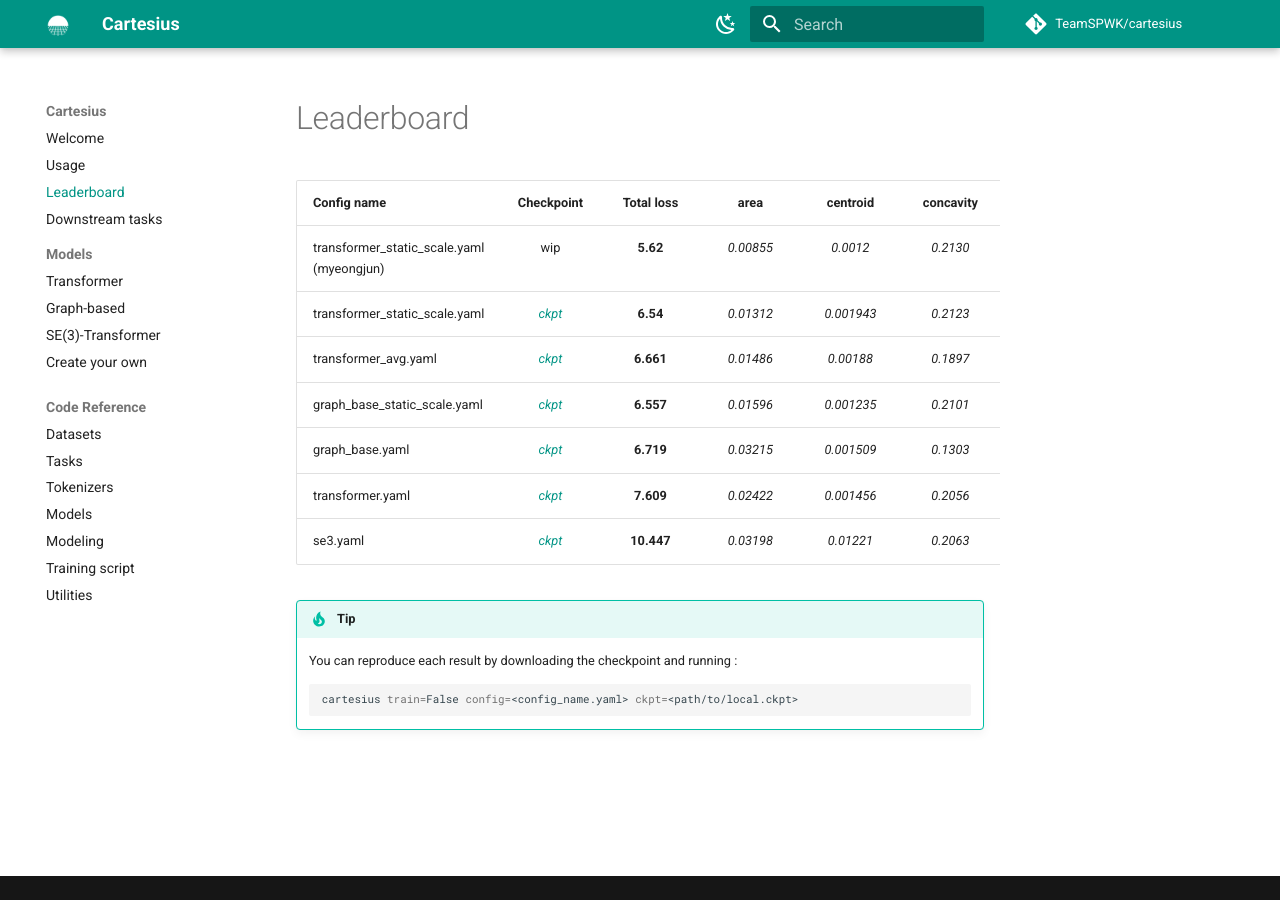
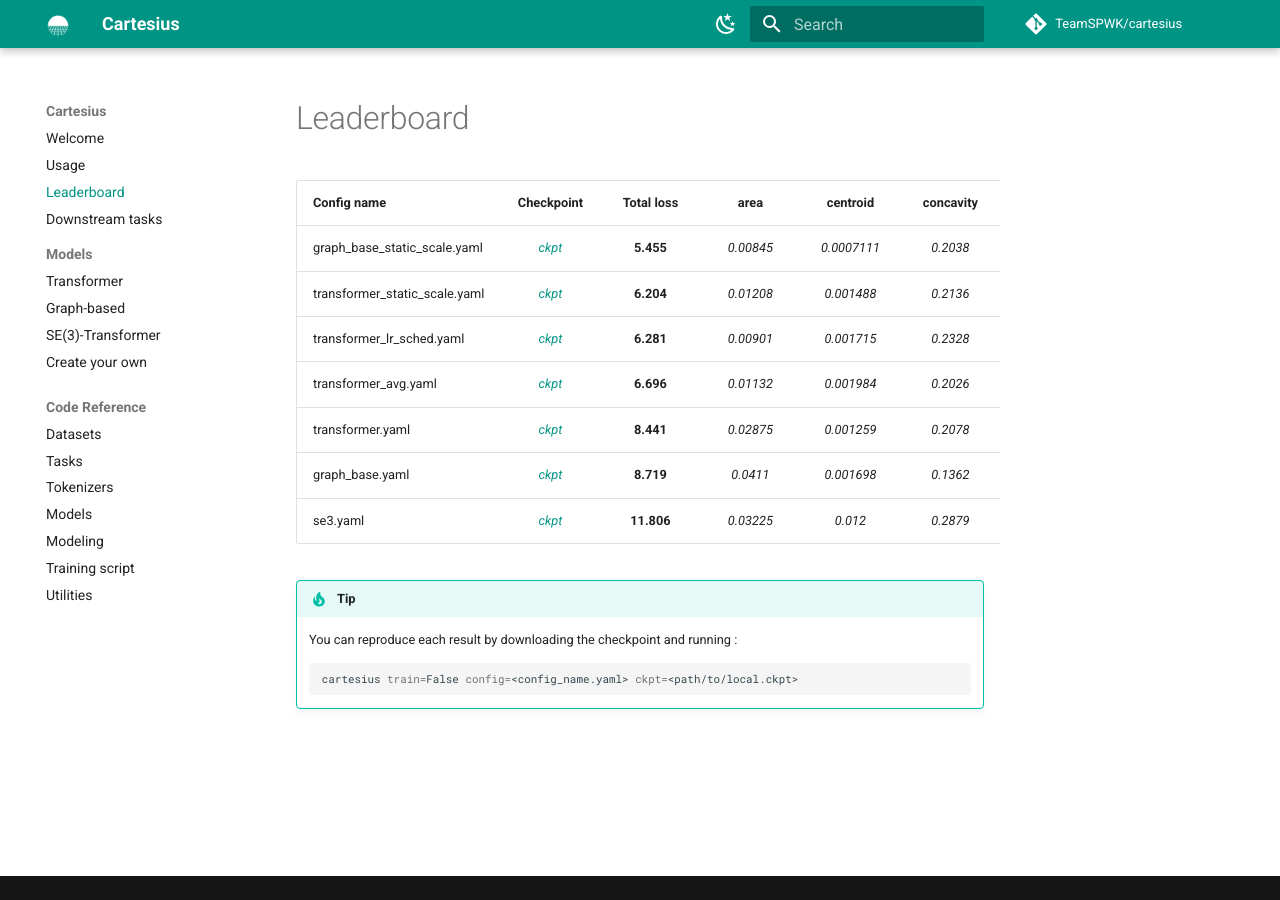
Before and after one commit to TeamSPWK/cartesius, an MkDocs documentation site: the page built from docs/leaderboard.md, in a window 1280 px wide. Built offline with MkDocs 1.6.1 and Material for MkDocs 9.7.7, drawn with Linux system fonts in a browser that asks for light colours; comment, search, counter and statistics services are not loaded.

Commit message:
:zap: Update leaderboard with retrained ckpt (using 1 FC layer)

```diff
--- a/docs/leaderboard.md
+++ b/docs/leaderboard.md
@@ -2,13 +2,13 @@
 
 | Config name                   |                                                           Checkpoint                                                          | Total loss |    area   |  centroid  | concavity |  min_clear | perimeter | size       |
 | ----------------------------- | :---------------------------------------------------------------------------------------------------------------------------: | :--------: | :-------: | :--------: | :-------: | :--------: | :-------: | ---------- |
-| transformer_static_scale.yaml (myeongjun) | wip |  **5.62**  | *0.00855* | *0.0012* |  *0.2130* | *0.00563* |  *0.1383* | *0.004* |
-| transformer_static_scale.yaml | [*ckpt*](https://github.com/TeamSPWK/cartesius/releases/download/untagged-79e7436c9dd96892b8d4/transformer_static_scale.ckpt) |  **6.54**  | *0.01312* | *0.001943* |  *0.2123* | *0.006937* |  *0.3726* | *0.007476* |
-| transformer_avg.yaml | [*ckpt*](https://github.com/TeamSPWK/cartesius/releases/download/untagged-32af8f4a17698334ff61/transformer_avg.ckpt) |  **6.661**   | _0.01486_ | _0.00188_ |   _0.1897_  |  _0.008232_  |   _0.732_  | _0.007794_ |
-| graph_base_static_scale.yaml  |  [*ckpt*](https://github.com/TeamSPWK/cartesius/releases/download/untagged-79e7436c9dd96892b8d4/graph_base_static_scale.ckpt) |  **6.557** | *0.01596* | *0.001235* |  *0.2101* | *0.002985* |  *0.2356* | *0.008056* |
-| graph_base.yaml               |        [*ckpt*](https://github.com/TeamSPWK/cartesius/releases/download/untagged-79e7436c9dd96892b8d4/graph_base.ckpt)        |  **6.719** | *0.03215* | *0.001509* |  *0.1303* |   *0.013*  |  *0.5147* | *0.000932* |
-| transformer.yaml              |        [*ckpt*](https://github.com/TeamSPWK/cartesius/releases/download/untagged-79e7436c9dd96892b8d4/transformer.ckpt)       |  **7.609** | *0.02422* | *0.001456* |  *0.2056* |  *0.01153* |  *0.6108* | *0.003209* |
-| se3.yaml | [*ckpt*](https://github.com/TeamSPWK/cartesius/releases/download/untagged-8c069b6248e6d305f610/se3.ckpt) |    **10.447**   | _0.03198_ | _0.01221_ |   _0.2063_  |  _0.01525_  |   _0.2332_  | _0.03946_ |
+| graph_base_static_scale.yaml  |  [*ckpt*](https://github.com/TeamSPWK/cartesius/releases/download/untagged-069a5fb3505f82ae6f83/graph_base_static_scale.ckpt) |  **5.455** | *0.00845* | *0.0007111* |  *0.2038* | *0.003739* |  *0.2713* | *0.003037* |
+| transformer_static_scale.yaml | [*ckpt*](https://github.com/TeamSPWK/cartesius/releases/download/untagged-069a5fb3505f82ae6f83/transformer_static_scale.ckpt) |  **6.204**  | *0.01208* | *0.001488* |  *0.2136* | *0.006439* |  *0.2888* | *0.004647* |
+| transformer_lr_sched.yaml | [*ckpt*](https://github.com/TeamSPWK/cartesius/releases/download/untagged-069a5fb3505f82ae6f83/transformer_lr_sched.ckpt) |  **6.281**  | *0.00901* | *0.001715* |  *0.2328* | *0.0102* |  *0.2326* | *0.004046* |
+| transformer_avg.yaml | [*ckpt*](https://github.com/TeamSPWK/cartesius/releases/download/untagged-069a5fb3505f82ae6f83/transformer_avg.ckpt) |  **6.696**   | _0.01132_ | _0.001984_ |   _0.2026_  |  _0.004641_  |   _0.9786_  | _0.006836_ |
+| transformer.yaml              |        [*ckpt*](https://github.com/TeamSPWK/cartesius/releases/download/untagged-069a5fb3505f82ae6f83/transformer.ckpt)       |  **8.441** | *0.02875* | *0.001259* |  *0.2078* |  *0.0342* |  *0.6036* | *0.001191* |
+| graph_base.yaml               |        [*ckpt*](https://github.com/TeamSPWK/cartesius/releases/download/untagged-069a5fb3505f82ae6f83/graph_base.ckpt)        |  **8.719** | *0.0411* | *0.001698* |  *0.1362* |   *0.007201*  |  *1.346* | *0.006203* |
+| se3.yaml | [*ckpt*](https://github.com/TeamSPWK/cartesius/releases/download/untagged-069a5fb3505f82ae6f83/se3.ckpt) |    **11.806**   | _0.03225_ | _0.012_ |   _0.2879_  |  _0.007499_  |   _0.2545_  | _0.03637_ |
 
 !!! tip
     You can reproduce each result by downloading the checkpoint and running :
```
